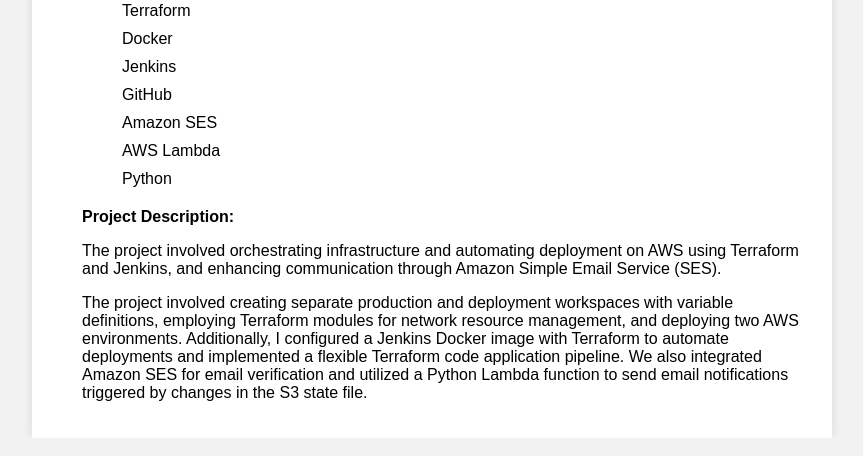
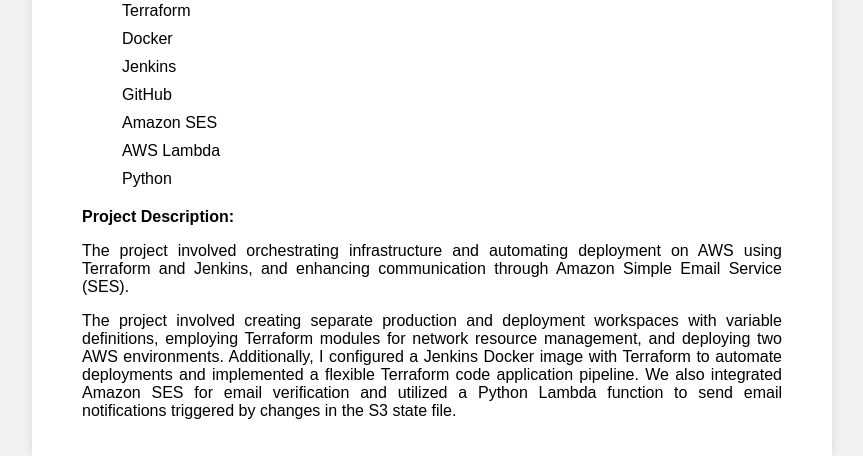
Before and after one commit to Mostafaa-Elkhouly/Full-CI-CD-Pipeline-on-GCP, a Flask app: page / in a window 1280 px wide. Shown: the part 863-1319 px from the top of the page, without its empty margins (208-1071 px from the left). Run offline with Flask 3, Linux system fonts and the light colour scheme.

Commit message:
Python Application Final Edit

```diff
--- a/App/static/css/main.css
+++ b/App/static/css/main.css
@@ -39,7 +39,7 @@
 }
 .project-details {
     margin-top: 20px;
-    padding-left: 30px;
+    padding: 0 30px;
 }
 ul {
     list-style: none;
@@ -50,7 +50,8 @@
 
 .project-description {
     margin-top: 20px;
-    padding-left: 30px;
+    padding: 0 30px;
+    text-align: justify;
 }
 
 /* media queries */
```
